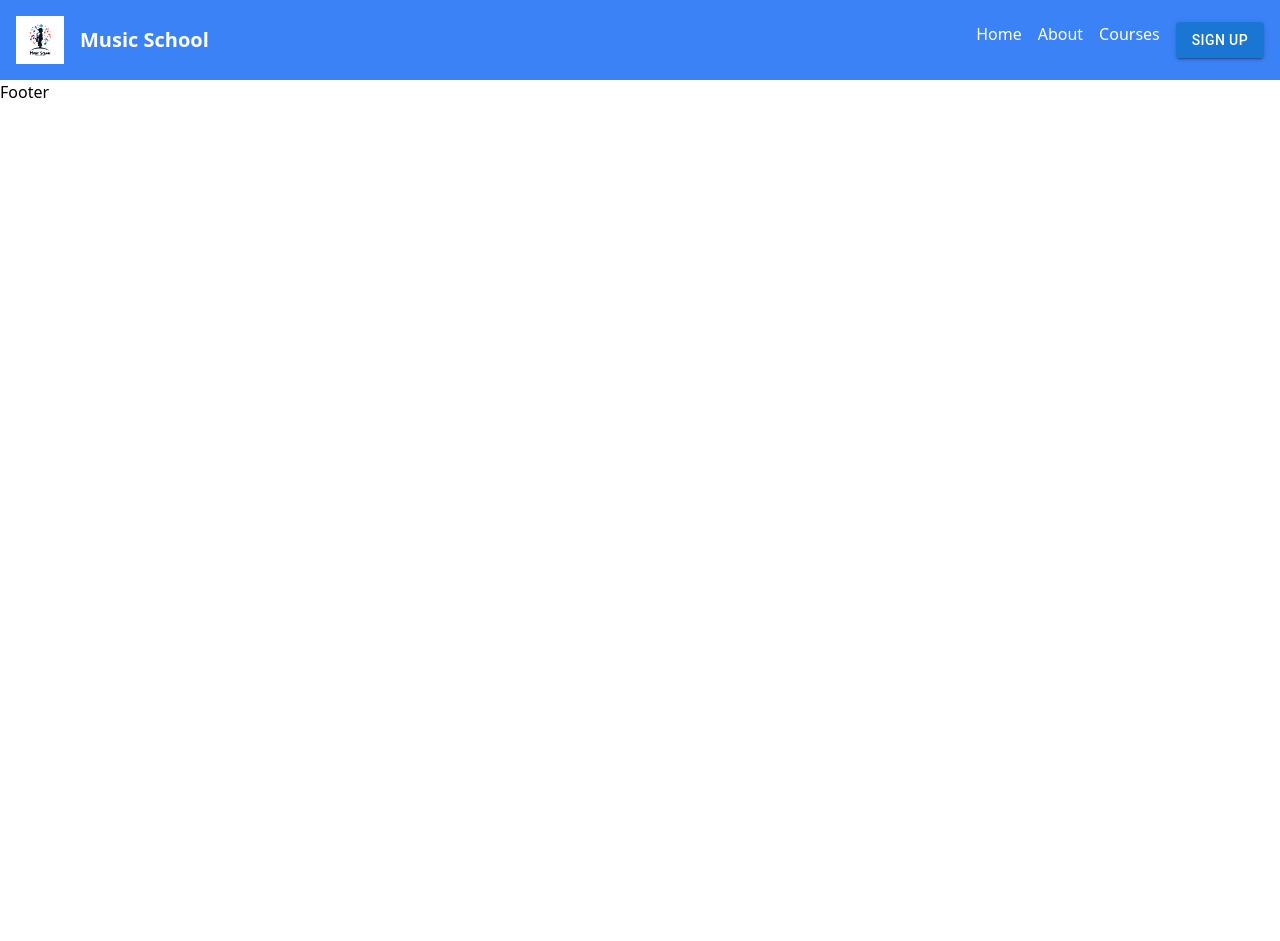
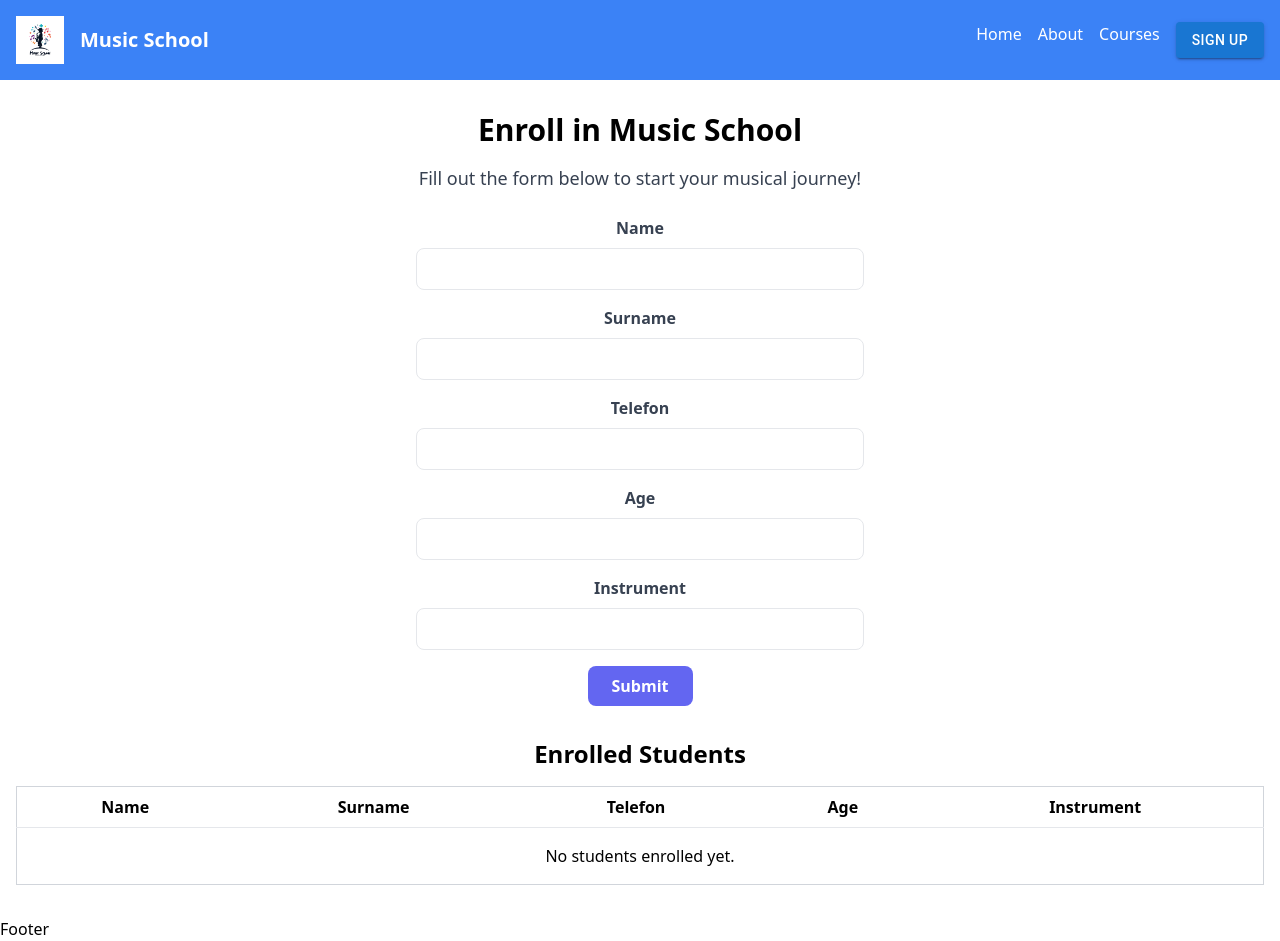
Before and after one commit to Janislud/musicSchool, a React (Create React App) app: page /enter-form in a window 1280 px wide. Before the commit the page ends 800 px from the top, so only its background shows below. Built offline with nearby package versions, Linux system fonts and the light colour scheme.

Commit message:
create form component with local storage + validation

```diff
--- a/src/App.tsx
+++ b/src/App.tsx
@@ -1,18 +1,24 @@
 // App.tsx
 import React from 'react';
-import { BrowserRouter as Router, Route, Routes } from 'react-router-dom'; // Import Router and Route components
+import { BrowserRouter as Router, Route, Routes } from 'react-router-dom';
 import MainPage from './Pages/MainPage';
 import Header from './Pages/Header';
 import Footer from './Pages/Footer';
 import EnrollmentPage from './Components/EnrollmentPage';
+import EnterForm from './Components/EnterForm';
+import About from './Pages/About';
+import Courses from './Pages/Courses';
 
 function App() {
   return (
     <Router>
       <Header />
       <Routes>
-        <Route path="/" element={<MainPage />} />   {/* MainPage for the home route */}
-        <Route path="/enrollment" element={<EnrollmentPage />} />  {/* Page for form */}
+        <Route path="/" element={<MainPage />} />
+        <Route path="/enrollment" element={<EnrollmentPage />} />
+        <Route path="/enter-form" element={<EnterForm/>}></Route>
+        <Route path="/about" element={<About/>}></Route>
+        <Route path="/courses" element={<Courses/>}></Route>
       </Routes>
       <Footer />
     </Router>
--- a/src/Components/EnrollmentPage.tsx
+++ b/src/Components/EnrollmentPage.tsx
@@ -8,7 +8,7 @@ function EnrollmentPage() {
         Ready to start your musical journey? Click the button below to enroll and join our community of musicians.
       </p>
       <a
-        href="/enrollment-form"  // This could be an actual form page or external link
+        href="/enter-form"
         className="inline-block px-6 py-3 mt-4 bg-blue-600 text-white font-semibold rounded-lg hover:bg-blue-700 transition"
       >
         Start Enrollment
--- /dev/null
+++ b/src/Components/EnterForm.tsx
@@ -0,0 +1,228 @@
+import React, { useState, useEffect } from 'react';
+
+type Student = {
+  name: string;
+  surname: string;
+  number: number;
+  age: number;
+  instrument: string;
+};
+
+function EnterForm() {
+  const [formData, setFormData] = useState({
+    name: '',
+    surname: '',
+    number: '',
+    age: '',
+    instrument: '',
+  });
+
+  const [errors, setErrors] = useState({
+    name: '',
+    surname: '',
+    number: '',
+    age: '',
+    instrument: '',
+  });
+
+  const [students, setStudents] = useState<Student[]>([]);
+
+  useEffect(() => {
+    const storedStudents = localStorage.getItem('students');
+    if (storedStudents) {
+      setStudents(JSON.parse(storedStudents));
+    }
+  }, []);
+
+
+  const validationRules: { [key: string]: (value: string) => string } = {
+    name: (value) => {
+      if (!value.trim()) {
+        return 'Name is required.';
+      }
+      if (!/^[A-Z]/.test(value)) {
+        return 'Name must start with a capital letter.';
+      }
+      return '';
+    },
+    surname: (value) => {
+      if (!value.trim()) {
+        return 'Surname is required.';
+      }
+      if (!/^[A-Z]/.test(value)) {
+        return 'Surname must start with a capital letter.';
+      }
+      return '';
+    },
+    instrument: (value) => (!value.trim() ? 'Instrument is required.' : ''),
+    number: (value) =>
+      !value || isNaN(Number(value)) || Number(value) < 1000000000 || Number(value) > 9999999999
+        ? 'Please enter a valid 10-digit phone number.'
+        : '',
+    age: (value) =>
+      !value || isNaN(Number(value)) || Number(value) < 5 || Number(value) > 120
+        ? 'Please enter a valid age between 5 and 120.'
+        : '',
+  };
+
+  const validateField = (name: string, value: string) => {
+    const error = validationRules[name] ? validationRules[name](value) : '';
+    setErrors((prevErrors) => ({ ...prevErrors, [name]: error }));
+  };
+
+  const handleChange = (e: React.ChangeEvent<HTMLInputElement>) => {
+    const { name, value } = e.target;
+    setFormData((prevData) => ({
+      ...prevData,
+      [name]: value,
+    }));
+    validateField(name, value);
+  };
+
+  const handleSubmit = (e: React.FormEvent) => {
+    e.preventDefault();
+
+    const newStudent: Student = {
+      name: formData.name,
+      surname: formData.surname,
+      number: Number(formData.number),
+      age: Number(formData.age),
+      instrument: formData.instrument,
+    };
+
+    const updatedStudents = [...students, newStudent];
+    setStudents(updatedStudents);
+    localStorage.setItem('students', JSON.stringify(updatedStudents));
+
+    setFormData({ name: '', surname: '', number: '', age: '', instrument: '' });
+    setErrors({ name: '', surname: '', number: '', age: '', instrument: '' });
+  };
+
+  const isFormValid =
+    Object.values(errors).every((error) => error === '') &&
+    Object.values(formData).every((value) => value !== '');
+
+  return (
+    <div className="py-8 px-4 text-center">
+      <h2 className="text-3xl font-semibold text-black mb-4">Enroll in Music School</h2>
+      <p className="text-lg text-gray-700 mb-6">Fill out the form below to start your musical journey!</p>
+
+
+      <form onSubmit={handleSubmit} className="max-w-md mx-auto">
+        <div className="mb-4">
+          <label htmlFor="name" className="block text-gray-700 font-semibold mb-2">Name</label>
+          <input
+            type="text"
+            id="name"
+            name="name"
+            value={formData.name}
+            onChange={handleChange}
+            className="w-full px-4 py-2 border rounded-lg focus:outline-none focus:border-indigo-500"
+            required
+          />
+          {errors.name && <p className="text-red-500 text-sm">{errors.name}</p>}
+        </div>
+
+        <div className="mb-4">
+          <label htmlFor="surname" className="block text-gray-700 font-semibold mb-2">Surname</label>
+          <input
+            type="text"
+            id="surname"
+            name="surname"
+            value={formData.surname}
+            onChange={handleChange}
+            className="w-full px-4 py-2 border rounded-lg focus:outline-none focus:border-indigo-500"
+            required
+          />
+          {errors.surname && <p className="text-red-500 text-sm">{errors.surname}</p>}
+        </div>
+
+        <div className="mb-4">
+          <label htmlFor="number" className="block text-gray-700 font-semibold mb-2">Telefon</label>
+          <input
+            type="number"
+            id="number"
+            name="number"
+            value={formData.number}
+            onChange={handleChange}
+            className="w-full px-4 py-2 border rounded-lg focus:outline-none focus:border-indigo-500"
+            required
+          />
+          {errors.number && <p className="text-red-500 text-sm">{errors.number}</p>}
+        </div>
+
+        <div className="mb-4">
+          <label htmlFor="age" className="block text-gray-700 font-semibold mb-2">Age</label>
+          <input
+            type="number"
+            id="age"
+            name="age"
+            value={formData.age}
+            onChange={handleChange}
+            className="w-full px-4 py-2 border rounded-lg focus:outline-none focus:border-indigo-500"
+            required
+          />
+          {errors.age && <p className="text-red-500 text-sm">{errors.age}</p>}
+        </div>
+
+        <div className="mb-4">
+          <label htmlFor="instrument" className="block text-gray-700 font-semibold mb-2">Instrument</label>
+          <input
+            type="text"
+            id="instrument"
+            name="instrument"
+            value={formData.instrument}
+            onChange={handleChange}
+            className="w-full px-4 py-2 border rounded-lg focus:outline-none focus:border-indigo-500"
+            required
+          />
+          {errors.instrument && <p className="text-red-500 text-sm">{errors.instrument}</p>}
+        </div>
+
+        <button
+          type="submit"
+          className="bg-indigo-500 text-white px-6 py-2 rounded-lg font-semibold hover:bg-indigo-600"
+          disabled={!isFormValid}
+        >
+          Submit
+        </button>
+      </form>
+
+      <div className="mt-8">
+        <h3 className="text-2xl font-semibold text-black mb-4">Enrolled Students</h3>
+        <div className="overflow-x-auto">
+          <table className="min-w-full bg-white border border-gray-300 table-fixed md:table-auto">
+            <thead>
+              <tr>
+                <th className="py-2 px-4 border-b">Name</th>
+                <th className="py-2 px-4 border-b">Surname</th>
+                <th className="py-2 px-4 border-b">Telefon</th>
+                <th className="py-2 px-4 border-b">Age</th>
+                <th className="py-2 px-4 border-b">Instrument</th>
+              </tr>
+            </thead>
+            <tbody>
+              {students.length === 0 ? (
+                <tr>
+                  <td colSpan={5} className="py-4 text-center">No students enrolled yet.</td>
+                </tr>
+              ) : (
+                students.map((student, index) => (
+                  <tr key={index} className="border-b md:border-none">
+                    <td className="py-2 px-4 md:border-none">{student.name}</td>
+                    <td className="py-2 px-4 md:border-none">{student.surname}</td>
+                    <td className="py-2 px-4 md:border-none">{student.number}</td>
+                    <td className="py-2 px-4 md:border-none">{student.age}</td>
+                    <td className="py-2 px-4 md:border-none">{student.instrument}</td>
+                  </tr>
+                ))
+              )}
+            </tbody>
+          </table>
+        </div>
+      </div>
+    </div>
+  );
+}
+
+export default EnterForm;
--- /dev/null
+++ b/src/Pages/About.tsx
@@ -0,0 +1,7 @@
+function About () {
+    return (
+        <div>About</div>
+    );
+}
+
+export default About;
--- /dev/null
+++ b/src/Pages/Courses.tsx
@@ -0,0 +1,7 @@
+function Courses () {
+    return (
+        <div>Courses</div>
+    );
+}
+
+export default Courses;
--- a/src/Pages/Header.tsx
+++ b/src/Pages/Header.tsx
@@ -18,16 +18,14 @@ function Header() {
                 <span className="text-white text-xl font-bold">Music School</span>
             </div>
 
-
             <nav className="hidden md:flex space-x-4">
                 <a href="/" className="text-white hover:text-gray-300">Home</a>
-                <a href="#about" className="text-white hover:text-gray-300">About</a>
-                <a href="#courses" className="text-white hover:text-gray-300">Courses</a>
+                <a href="/about" className="text-white hover:text-gray-300">About</a>
+                <a href="/courses" className="text-white hover:text-gray-300">Courses</a>
                 <Button variant="contained" className="bg-green-500 text-white hover:bg-green-600">
                     Sign Up
                 </Button>
             </nav>
-
 
             <div className="md:hidden">
                 <button onClick={toggleMenu} aria-label="Toggle menu">
@@ -35,13 +33,12 @@ function Header() {
                 </button>
             </div>
 
-
             {isMenuOpen && (
                 <div className="md:hidden absolute top-16 left-0 w-full bg-blue-500">
                     <nav className="flex flex-col items-center space-y-4 py-4">
-                        <a href="#home" className="text-white hover:text-gray-300">Home</a>
-                        <a href="#about" className="text-white hover:text-gray-300">About</a>
-                        <a href="#courses" className="text-white hover:text-gray-300">Courses</a>
+                        <a href="/" className="text-white hover:text-gray-300">Home</a>
+                        <a href="/about" className="text-white hover:text-gray-300">About</a>
+                        <a href="/courses" className="text-white hover:text-gray-300">Courses</a>
                         <Button variant="contained" className="bg-green-500 text-white hover:bg-green-600">
                             Sign Up
                         </Button>
--- a/src/Pages/MainPage.tsx
+++ b/src/Pages/MainPage.tsx
@@ -32,7 +32,6 @@ function MainPage() {
         </p>
       </section>
 
-
       <section className="py-8 px-4 max-w-3xl text-center bg-white mb-8 rounded-lg shadow-lg">
         <h2 className="text-3xl font-semibold text-black mb-4">About Our Students</h2>
         <p className="text-lg text-gray-700">
```
